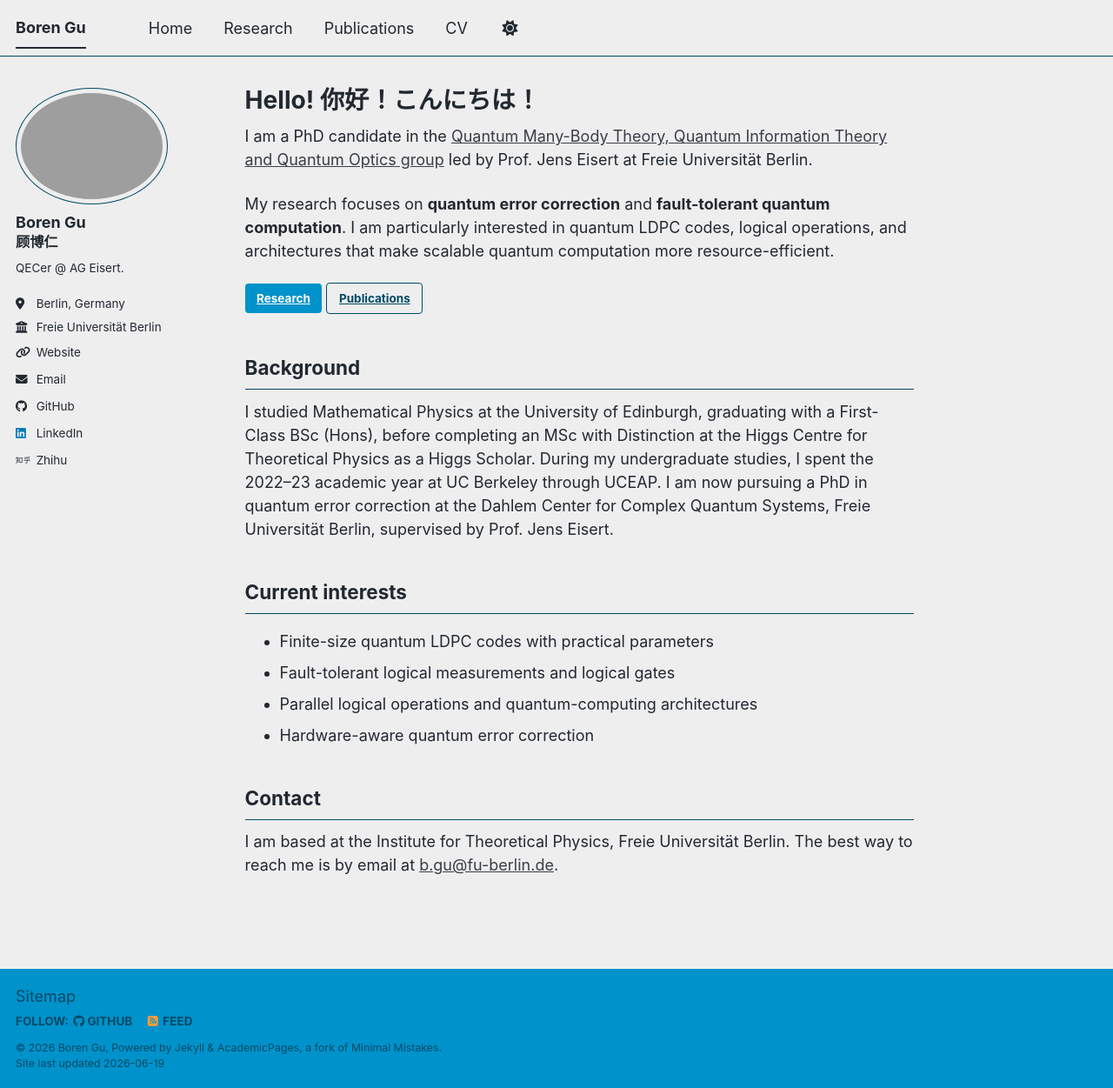
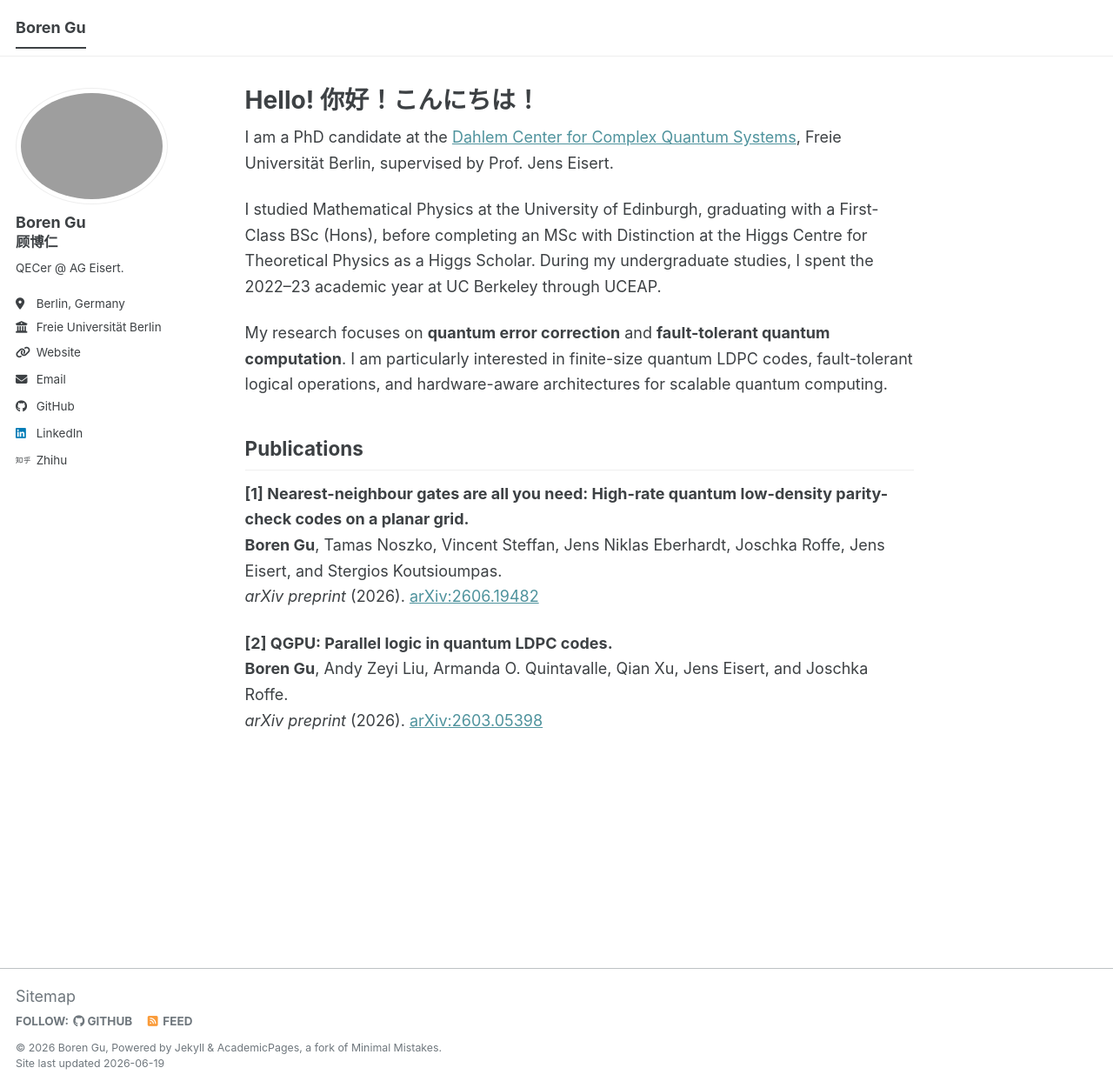
Before and after one commit to BorenGu/borengu_com, a Jekyll site: the page built from _pages/about.md, in a window 1280 px wide and 1251 px high. Shown: the whole window at 87% size. Built offline with Jekyll 4.4.1, drawn with Linux system fonts in a browser that asks for light colours; a script bundle is joined from its source files by our own code; library files that are not in the unit come from our copies.

```diff
--- a/_config.yml
+++ b/_config.yml
@@ -3,7 +3,7 @@
 
 # Basic Site Settings
 locale                   : "en-US"
-site_theme               : "air"
+site_theme               : "default"
 theme_switch             : false
 title                    : "Boren Gu"
 title_separator          : "-"
--- a/_pages/about.md
+++ b/_pages/about.md
@@ -1,31 +1,25 @@
 ---
 permalink: /
 title: "Hello! 你好！こんにちは！"
-excerpt: "PhD candidate in quantum information theory at Freie Universität Berlin."
+excerpt: "Boren Gu — quantum error correction and fault-tolerant quantum computing."
 author_profile: true
 redirect_from:
   - /about/
   - /about.html
 ---
 
-I am a PhD candidate in the [Quantum Many-Body Theory, Quantum Information Theory and Quantum Optics group](https://www.physik.fu-berlin.de/en/einrichtungen/ag/ag-eisert/index.html) led by Prof. Jens Eisert at Freie Universität Berlin.
+I am a PhD candidate at the [Dahlem Center for Complex Quantum Systems](https://www.physik.fu-berlin.de/en/einrichtungen/ag/ag-eisert/index.html), Freie Universität Berlin, supervised by Prof. Jens Eisert.
 
-My research focuses on **quantum error correction** and **fault-tolerant quantum computation**. I am particularly interested in quantum LDPC codes, logical operations, and architectures that make scalable quantum computation more resource-efficient.
+I studied Mathematical Physics at the University of Edinburgh, graduating with a First-Class BSc (Hons), before completing an MSc with Distinction at the Higgs Centre for Theoretical Physics as a Higgs Scholar. During my undergraduate studies, I spent the 2022–23 academic year at UC Berkeley through UCEAP.
 
-[Research](/research/){: .btn .btn--primary }
-[Publications](/publications/){: .btn .btn--inverse }
+My research focuses on **quantum error correction** and **fault-tolerant quantum computation**. I am particularly interested in finite-size quantum LDPC codes, fault-tolerant logical operations, and hardware-aware architectures for scalable quantum computing.
 
-## Background
+## Publications
 
-I studied Mathematical Physics at the University of Edinburgh, graduating with a First-Class BSc (Hons), before completing an MSc with Distinction at the Higgs Centre for Theoretical Physics as a Higgs Scholar. During my undergraduate studies, I spent the 2022–23 academic year at UC Berkeley through UCEAP. I am now pursuing a PhD in quantum error correction at the Dahlem Center for Complex Quantum Systems, Freie Universität Berlin, supervised by Prof. Jens Eisert.
+**[1] Nearest-neighbour gates are all you need: High-rate quantum low-density parity-check codes on a planar grid.**<br>
+**Boren Gu**, Tamas Noszko, Vincent Steffan, Jens Niklas Eberhardt, Joschka Roffe, Jens Eisert, and Stergios Koutsioumpas.<br>
+*arXiv preprint* (2026). [arXiv:2606.19482](https://arxiv.org/abs/2606.19482)
 
-## Current interests
-
-- Finite-size quantum LDPC codes with practical parameters
-- Fault-tolerant logical measurements and logical gates
-- Parallel logical operations and quantum-computing architectures
-- Hardware-aware quantum error correction
-
-## Contact
-
-I am based at the Institute for Theoretical Physics, Freie Universität Berlin. The best way to reach me is by email at [b.gu@fu-berlin.de](mailto:b.gu@fu-berlin.de).
+**[2] QGPU: Parallel logic in quantum LDPC codes.**<br>
+**Boren Gu**, Andy Zeyi Liu, Armanda O. Quintavalle, Qian Xu, Jens Eisert, and Joschka Roffe.<br>
+*arXiv preprint* (2026). [arXiv:2603.05398](https://arxiv.org/abs/2603.05398)
--- a/assets/css/main.scss
+++ b/assets/css/main.scss
@@ -41,3 +41,32 @@
     "vendor/font-awesome/solid",
     "vendor/font-awesome/brands"
 ;
+
+/* Single-page, light-only presentation. */
+:root,
+html[data-theme="dark"] {
+  --global-bg-color: #ffffff;
+  --global-footer-bg-color: #ffffff;
+  --global-text-color: #3d4144;
+  --global-text-color-light: #6f777d;
+  --global-link-color: #4f939d;
+  --global-link-color-hover: #2f6f78;
+  --global-link-color-visited: #4f939d;
+  --global-masthead-link-color: #3d4144;
+  --global-border-color: #eeeeee;
+}
+
+html,
+body,
+.masthead,
+.page__footer {
+  background: #ffffff;
+}
+
+#theme-toggle {
+  display: none;
+}
+
+.page__content p {
+  line-height: 1.65;
+}
```
Also changed, not shown: _data/navigation.yml (+1 -30 lines), _pages/cv.md (deleted, +0 -51 lines), _pages/publications.md (deleted, +0 -18 lines), _pages/research.md (deleted, +0 -20 lines).
